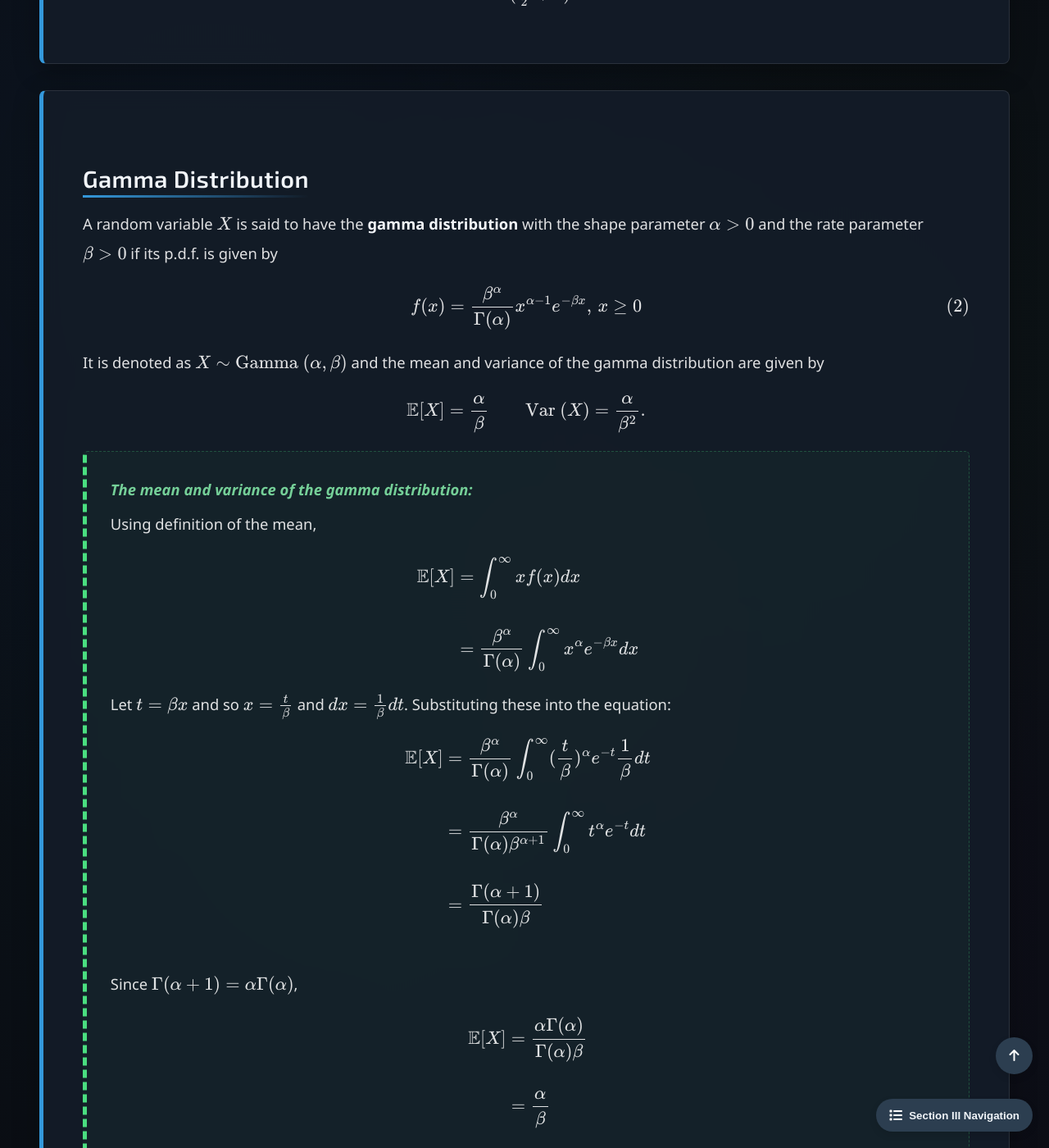
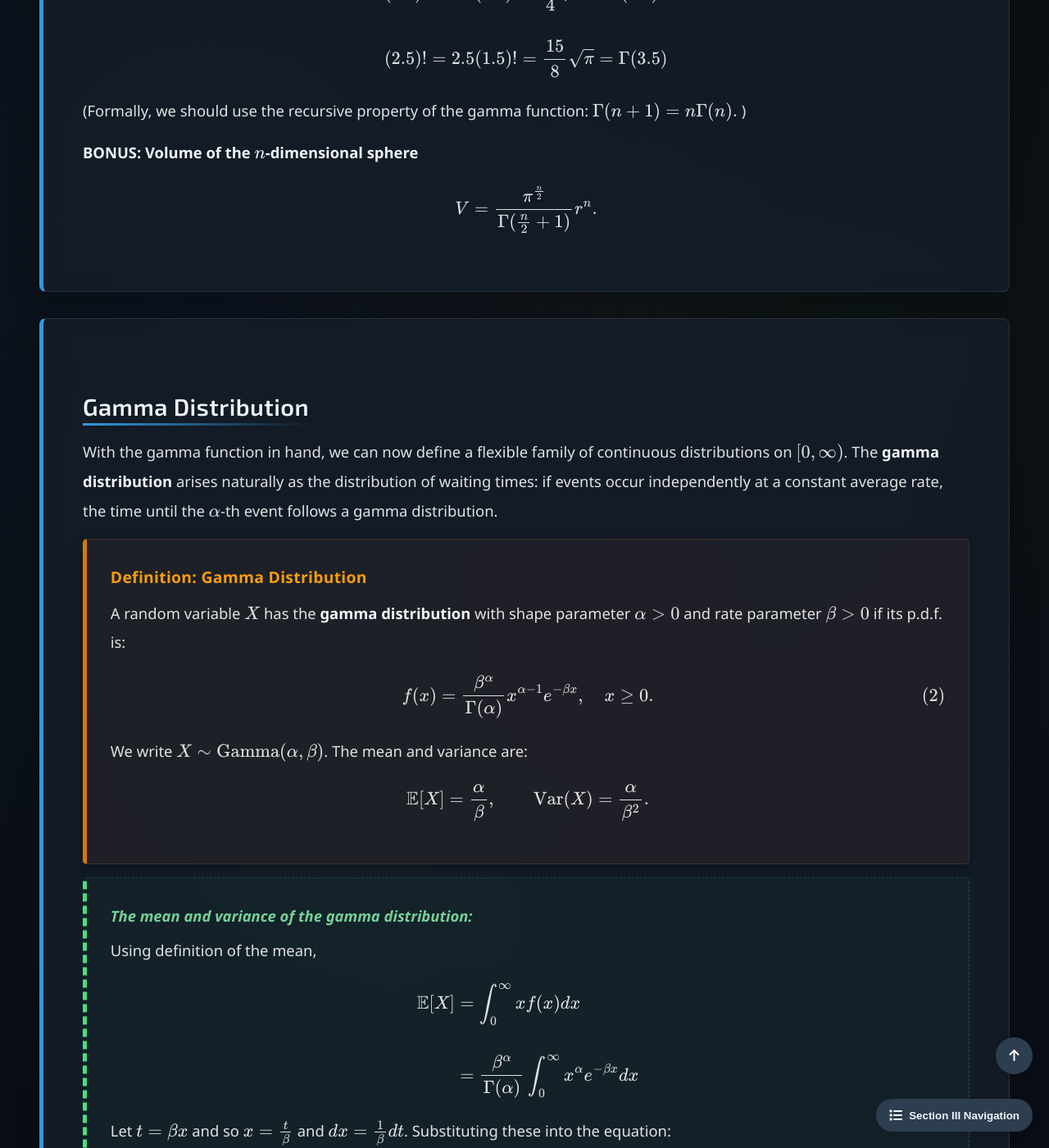
Before and after one commit to Yusukey01/yusukey01.github.io, a Jekyll site: the page built from Mathematics/Probability/gamma.html, in a window 1280 px wide and 1400 px high, scrolled down 3769 px. Shown: the whole window at 82% size. Built offline with Jekyll 4.4.1, drawn with Linux system fonts in a browser that asks for light colours; some of the changed text lies outside the part shown.

Commit message:
revised explanations and style

```diff
--- a/Mathematics/Probability/gamma.html
+++ b/Mathematics/Probability/gamma.html
@@ -32,11 +32,21 @@ uses_python: false
                 <h2>Gamma Function</h2>
 
                 <p>
+                    Before introducing the Gamma and Beta distributions, we need the special functions that serve as their building blocks.
+                    The <strong>gamma function</strong> extends the factorial to non-integer (and even complex) arguments. This generalization
+                    is essential: the normalizing constants of many continuous distributions involve factorials of non-integer parameters,
+                    and the gamma function provides the mathematically rigorous way to handle them.
+                </p>
+
+                <div class="theorem">
+                    <span class="theorem-title">Definition: Gamma Function</span>
+                    <p>
                         The <strong>gamma function</strong> is defined as:
                         \[
-                    \Gamma (z) = \int_{0} ^\infty t^{z-1}e^{-t} dt, \, Re(z) > 0.
+                        \Gamma(z) = \int_{0}^{\infty} t^{z-1}e^{-t}\, dt, \quad \text{Re}(z) > 0.
                         \]
                     </p>
+                </div>
 
                 <div class="theorem">
                     <span class="theorem-title">Theorem 1:</span>
@@ -152,16 +162,26 @@ uses_python: false
                 <h2>Gamma Distribution</h2>
 
                  <p>
-                    A random variable \(X\) is said to have the <strong>gamma distribution</strong> with the shape parameter \(\alpha > 0\) and
-                    the rate parameter \(\beta > 0\) if its p.d.f. is given by
+                    With the gamma function in hand, we can now define a flexible family of continuous distributions
+                    on \([0, \infty )\). The <strong>gamma distribution</strong> arises naturally as the distribution
+                    of waiting times: if events occur independently at a constant average rate, the time until the
+                    \(\alpha\)-th event follows a gamma distribution.
+                </p>
+
+                <div class="theorem">
+                    <span class="theorem-title">Definition: Gamma Distribution</span>
+                    <p>
+                        A random variable \(X\) has the <strong>gamma distribution</strong> with shape parameter
+                        \(\alpha > 0\) and rate parameter \(\beta > 0\) if its p.d.f. is:
                         \[
-                    f(x) = \frac{\beta^\alpha}{\Gamma(\alpha)}x^{\alpha-1}e^{-\beta x}, \, x \geq 0  \tag{2}
+                        f(x) = \frac{\beta^\alpha}{\Gamma(\alpha)}x^{\alpha-1}e^{-\beta x}, \quad x \geq 0. \tag{2}
                         \]
-                    It is denoted as \(X \sim \text{Gamma }(\alpha, \beta)\) and the mean and variance of the gamma distribution are given by
+                        We write \(X \sim \text{Gamma}(\alpha, \beta)\). The mean and variance are:
                         \[
-                    \mathbb{E }[X] = \frac{\alpha}{\beta} \qquad \text{Var }(X) = \frac{\alpha}{\beta^2}.
+                        \mathbb{E}[X] = \frac{\alpha}{\beta}, \qquad \text{Var}(X) = \frac{\alpha}{\beta^2}.
                         \]
                     </p>
+                </div>
 
                 <div class="proof">
                     <span class="proof-title">The mean and variance of the gamma distribution:</span>
@@ -253,12 +273,24 @@ uses_python: false
 
             <section id="beta_f" class="section-content">
                 <h2>Beta Function</h2>
+
+                <p>
+                    Just as the gamma function underpins the gamma distribution, the <strong>beta function</strong>
+                    provides the normalizing constant for distributions supported on bounded intervals. Its intimate
+                    connection to the gamma function - expressed through Theorem 2 below - is what makes the beta
+                    distribution analytically tractable.
+                </p>
+
+                <div class="theorem">
+                    <span class="theorem-title">Definition: Beta Function</span>
                     <p>
                         The <strong>beta function</strong> is defined as:
                         \[
-                    B(a, b)  = \int_{0}^1 t^{a-1} (1-t)^{b-t} dt,  \quad Re(a) > 0, \, Re(b) > 0.
+                        B(a, b) = \int_{0}^1 t^{a-1}(1-t)^{b-1}\, dt, \quad \text{Re}(a) > 0,\; \text{Re}(b) > 0.
                         \]
                     </p>
+                </div>
+
 
                 <div class="theorem">
                     <span class="theorem-title">Theorem 2:</span>
@@ -309,16 +341,26 @@ uses_python: false
                 <h2>Beta Distribution</h2>
 
                  <p>
-                    A random variable \(X\) has a <strong>beta distribution</strong> on the interval \([0, 1]\) with
-                    parameters \(a\) and \(b\) if its p.d.f. is given by
+                    The beta function leads directly to a distribution on the unit interval \([0, 1]\).
+                    This makes the <strong>beta distribution</strong> the natural choice for modeling quantities that
+                    represent probabilities or proportions - and it is the reason the beta distribution plays a central
+                    role as a <strong>conjugate prior</strong> in <a href="bayesian.html"><strong>Bayesian inference</strong></a>.
+                </p>
+
+                <div class="theorem">
+                    <span class="theorem-title">Definition: Beta Distribution</span>
+                    <p>
+                        A random variable \(X\) has a <strong>beta distribution</strong> on the interval \([0, 1]\)
+                        with parameters \(a > 0\) and \(b > 0\) if its p.d.f. is:
                         \[
-                    f(x) = \frac{1}{B(a, b)}x^{a-1} (1-x)^{b-1} \, x \in [0, 1]. \tag{3}
+                        f(x) = \frac{1}{B(a, b)}x^{a-1}(1-x)^{b-1}, \quad x \in [0, 1]. \tag{3}
                         \]
-                    It is denoted as \(X \sim \text{Beta }(a, b)\) and the mean and variance of the beta distribution are given by
+                        We write \(X \sim \text{Beta}(a, b)\). The mean and variance are:
                         \[
-                    \mathbb{E }[X] = \frac{a}{a+b} \qquad \text{Var }(X) = \frac{ab}{(a+b)^2(a+b+1)}.
+                        \mathbb{E}[X] = \frac{a}{a+b}, \qquad \text{Var}(X) = \frac{ab}{(a+b)^2(a+b+1)}.
                         \]
                     </p>
+                </div>
 
                 <div class="proof">
                     <span class="proof-title">Mean and Variance of the Beta Distribution:</span>
@@ -374,6 +416,11 @@ uses_python: false
                         \]
                     </p>
                 </div>
+
+                 <p>
+                    The beta family includes several important special cases. The simplest is the uniform distribution, which
+                    arises when both parameters equal one.
+                </p>
 
                 <p>
                     The <strong>uniform distribution</strong> over the interval \([a, b]\) is a special case of the beta distribution.
@@ -460,6 +507,7 @@ uses_python: false
                         avoiding intractable integrals.
                     </p>
                 </div>
+
             </section>
 
             <section id = "demo" class="section-content">
@@ -470,6 +518,12 @@ uses_python: false
                     Try the special cases to see important variants of these distributions.
                 </p>
                 <div id="gamma-beta-visualizer"></div>
+
+                <p>
+                    With the Gamma and Beta distributions established, we now turn to the single most important distribution in all of statistics:
+                    the <a href="gaussian.html"><strong>normal (Gaussian) distribution</strong></a>.
+                </p>
+
             </section>
 
         </div>
```
Also changed, not shown: Mathematics/Probability/gaussian.html (+50 -11 lines). Lines whose indentation alone changed are shown as unchanged.
